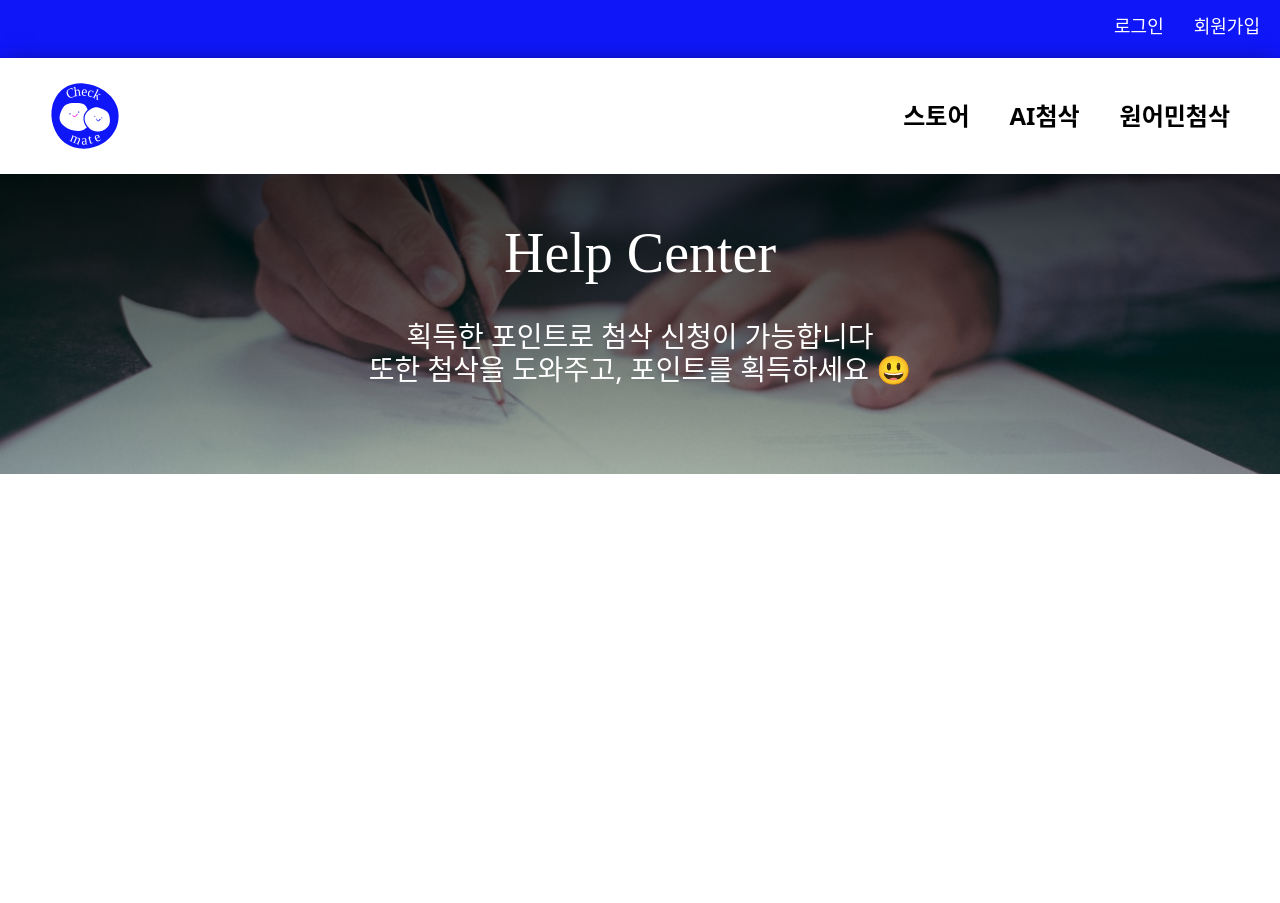
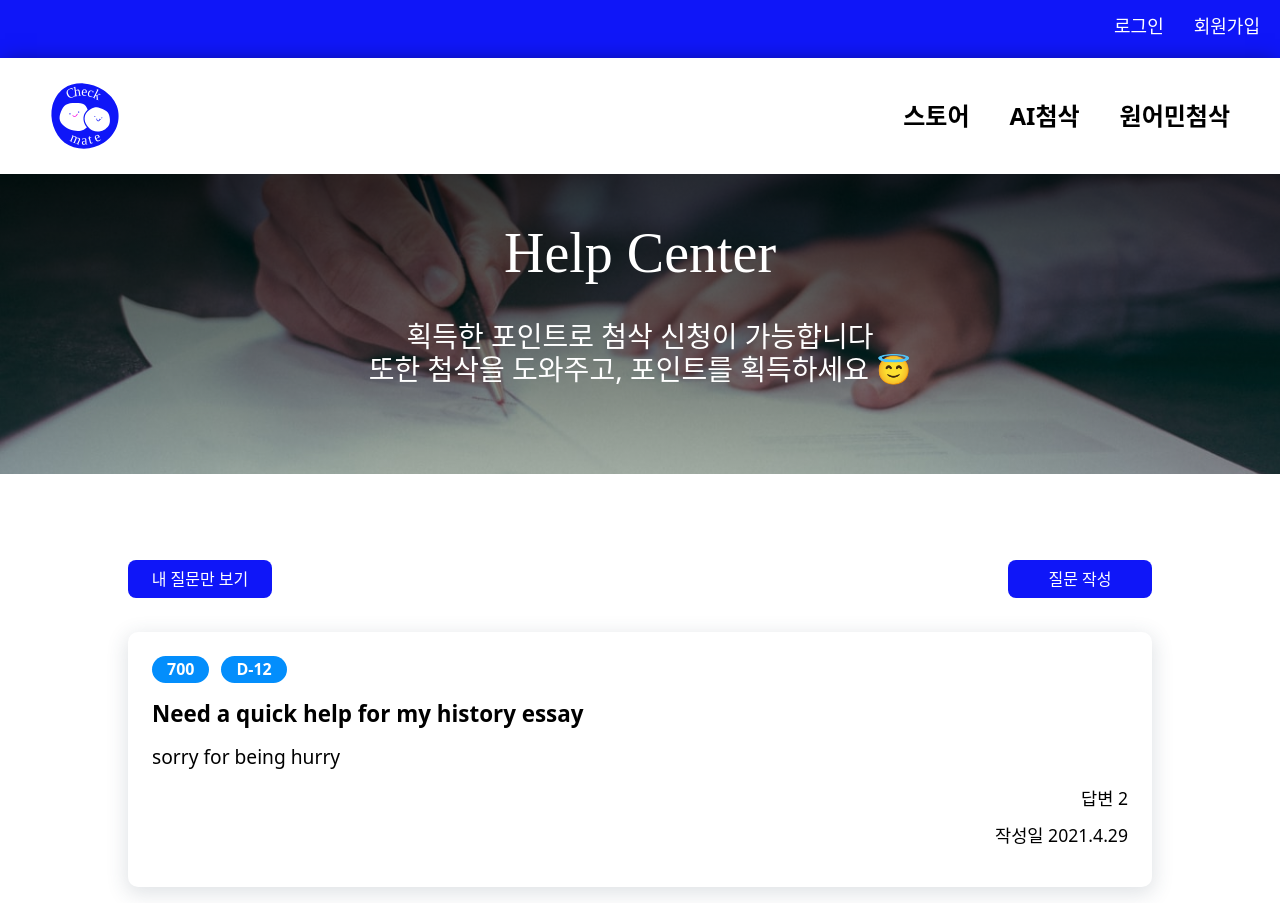
Before and after one commit to sewonkimm/Checkmate, a React (Create React App) app in the folder frontend/: page /Check/mate in a window 1280 px wide. Before the commit the page ends 800 px from the top, so only its background shows below. Built offline with nearby package versions, Linux system fonts and the light colour scheme; no server answers; a web font is replaced by a local one.

Commit message:
feat: 🍎 전체 질문 조회 api 요청 후 로직 처리 수정 중, 스타일링 수정
✅ Closes: #S04P31A106-234

```diff
--- a/frontend/src/ReviewList/Index.tsx
+++ b/frontend/src/ReviewList/Index.tsx
@@ -3,6 +3,8 @@ import styled from 'styled-components';
 import SubHeader from '../components/SubHeader';
 import Header from '../components/Header';
 import ImagePath from '../assets/review_img.jpg'
+import QuestionGroup from './components/QuestionGroup'
+import Filters from './components/Filters'
 
 const ReviewList: React.FC = () => {
 
@@ -14,9 +16,11 @@ const ReviewList: React.FC = () => {
         <BannerTitle>Help Center</BannerTitle>
         <BannerDescription>
           획득한 포인트로 첨삭 신청이 가능합니다<br />
-          또한 첨삭을 도와주고, 포인트를 획득하세요 😃
+          또한 첨삭을 도와주고, 포인트를 획득하세요 😇
         </BannerDescription>
       </BannerSection>
+      <Filters />
+      <QuestionGroup />
     </HomeContainer>
   );
 };
@@ -49,5 +53,4 @@ const BannerDescription = styled.p`
   color: ${({ theme }) => theme.colors.white};
 `;
 
-
 export default ReviewList;
--- /dev/null
+++ b/frontend/src/ReviewList/components/Filters.tsx
@@ -0,0 +1,33 @@
+import React from 'react';
+import styled from 'styled-components'
+
+const Filters: React.FC = () => {
+
+	return(
+		<FilterWrap>
+			<FilterBtn>내 질문만 보기</FilterBtn>
+			<FilterBtn>질문 작성</FilterBtn>
+		</FilterWrap>
+	);
+};
+
+const FilterWrap = styled.div`
+	width: 80vw;
+	max-width: 1200px;
+	margin: 86px auto 34px auto;
+	display: flex;
+	justify-content: space-between;
+`;
+
+const FilterBtn = styled.button`
+	width: 9rem;
+	hegith: 3rem;
+	font-size: 1rem;
+	padding: 10px 12px;
+	border-radius: 8px;
+	color: ${({ theme }) => theme.colors.white};
+	background-color: ${({ theme }) => theme.colors.primary};
+
+`;
+
+export default Filters;
--- /dev/null
+++ b/frontend/src/ReviewList/components/QuestionCard.tsx
@@ -0,0 +1,61 @@
+import React from 'react';
+import styled from 'styled-components'
+
+const Review: React.FC = () => {
+
+	return(
+		<ReviewWrap>
+			<Header>
+				<ReviewHeader>700</ReviewHeader>
+				<ReviewHeader>D-12</ReviewHeader>
+			</Header>
+			<Title>
+				Need a quick help for my history essay
+			</Title>
+			<Body>
+				sorry for being hurry
+			</Body>
+			<Footer>
+				<p>답변 2</p>
+				<p>작성일 2021.4.29</p>
+			</Footer>
+		</ReviewWrap>
+	);
+};
+const ReviewWrap = styled.div`
+	// border: 2px solid gray;
+	box-shadow: 0px 5px 20px 2px rgba(48, 70, 89, 0.15);
+	border-radius: 10px;
+	padding: .4em;
+`;
+const Header = styled.div`
+	display: flex;
+	flex-direction: start;
+	font-weight: 600;
+	font-size: 16px;
+`;
+const ReviewHeader = styled.span`
+	font-size: 16px;
+	margin-right: 12px;
+	border-radius: 20px;
+	padding: 4px 15px;
+	color: ${({ theme }) => theme.colors.white};
+	background-color: #038EFC;
+`;
+const Title = styled.h2`
+	font-weight: 700;
+	font-size: 1.4rem;
+	text-align: start;
+`;
+const Body = styled.h3`
+	font-weight: 400;
+	font-size: 1.2rem;
+	text-align: start;
+`;
+const Footer = styled.footer`
+	font-weight: 400;
+	font-size: 1.1rem;
+	text-align: end;
+`;
+
+export default Review;
--- /dev/null
+++ b/frontend/src/ReviewList/components/QuestionGroup.tsx
@@ -0,0 +1,38 @@
+import React, { useEffect, useState } from 'react';
+import styled from 'styled-components'
+import QuestionCard from './QuestionCard';
+import Question from '../../api/question';
+
+// 전체 질문 조회
+// list type =
+// 1- 등록날짜순(내림차순), 2- 마감날짜순(오름차순), 3-포인트순(내림차순)
+// 요청 보내는 수 0부터 시작
+// limit은 보내달라고 하는 갯수
+
+const ReviewGroup: React.FC =  () => {
+	const [questions, setQuestions] = useState([]);
+	const [listType, setListType] = useState<number>(1);
+	const [offset, setOffset] = useState<number>(0);
+	const [limit, setLimit] = useState<number>(4);
+	useEffect(() => {
+		const res = Question.getQuestions(`questions/${listType}/${offset}/${limit}`)
+	}, [questions, listType, offset, limit])
+
+
+
+	return(
+		<QuestionsWrap>
+			<QuestionCard />
+		</QuestionsWrap>
+	)
+};
+
+const QuestionsWrap = styled.div`
+	margin: auto;
+	width: 80vw;
+	max-width: 1200px;
+	height: auto;
+	padding-bottom: 1rem;
+`
+
+export default ReviewGroup;
--- /dev/null
+++ b/frontend/src/api/question.ts
@@ -0,0 +1,28 @@
+import axios from 'axios';
+
+const apiBaseUrl = process.env.REACT_APP_API_URL;
+
+const axiosInstance = axios.create({
+	baseURL: `${apiBaseUrl}`,
+  headers: {
+    'Content-Type': 'application/json',
+    Accept: 'application/json; charset=utf-8',
+  },
+});
+
+
+const getQuestions = async (url: string) => {
+	const response = await axiosInstance
+	.get(url)
+	.then((response) => {
+		const resList = response.data.list.map((item: any) => item)
+		console.log(resList)
+		return resList
+	})
+	.catch((err) => {
+		return err
+	})
+	return response
+}
+
+export default {getQuestions}
```
